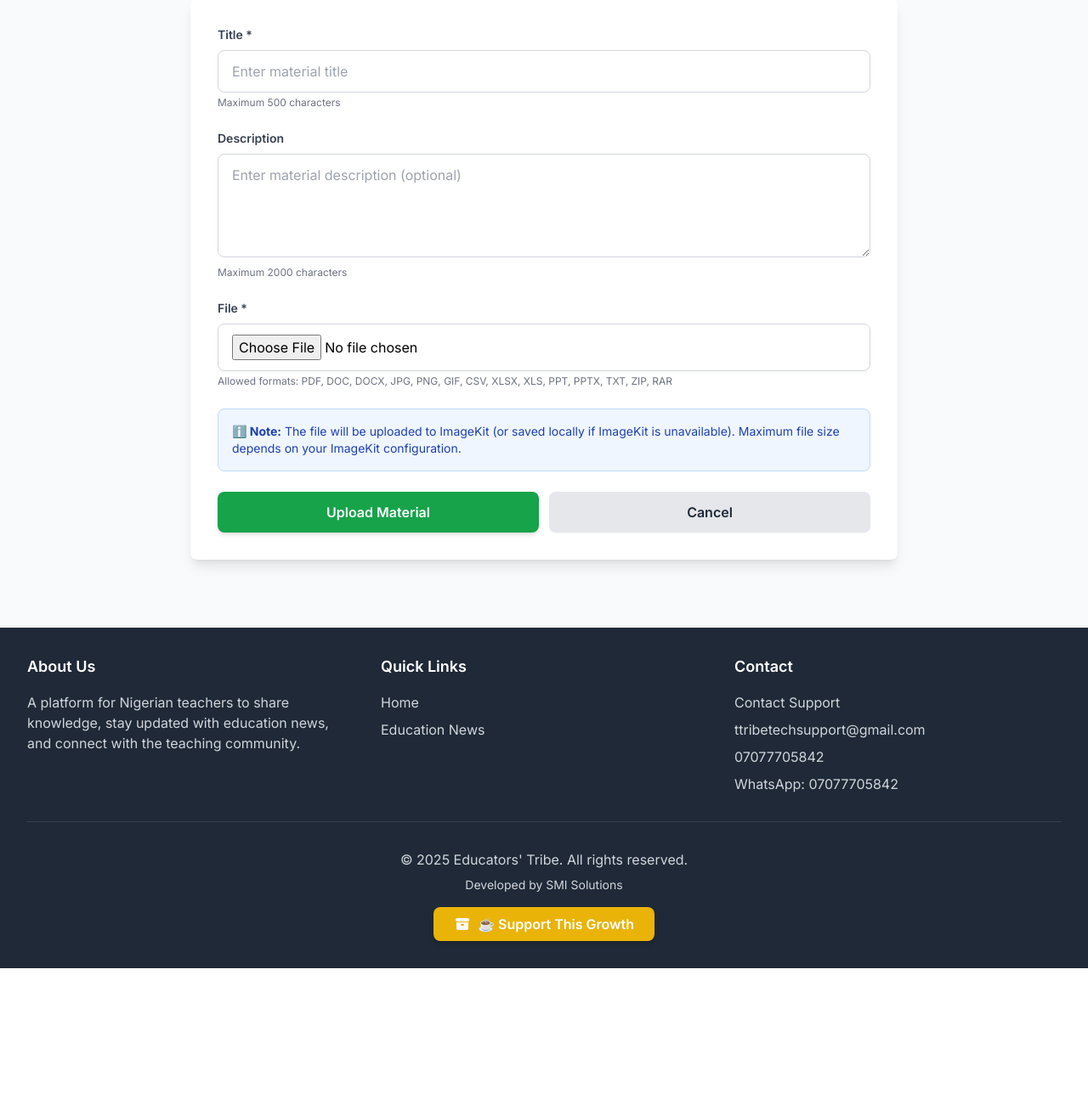
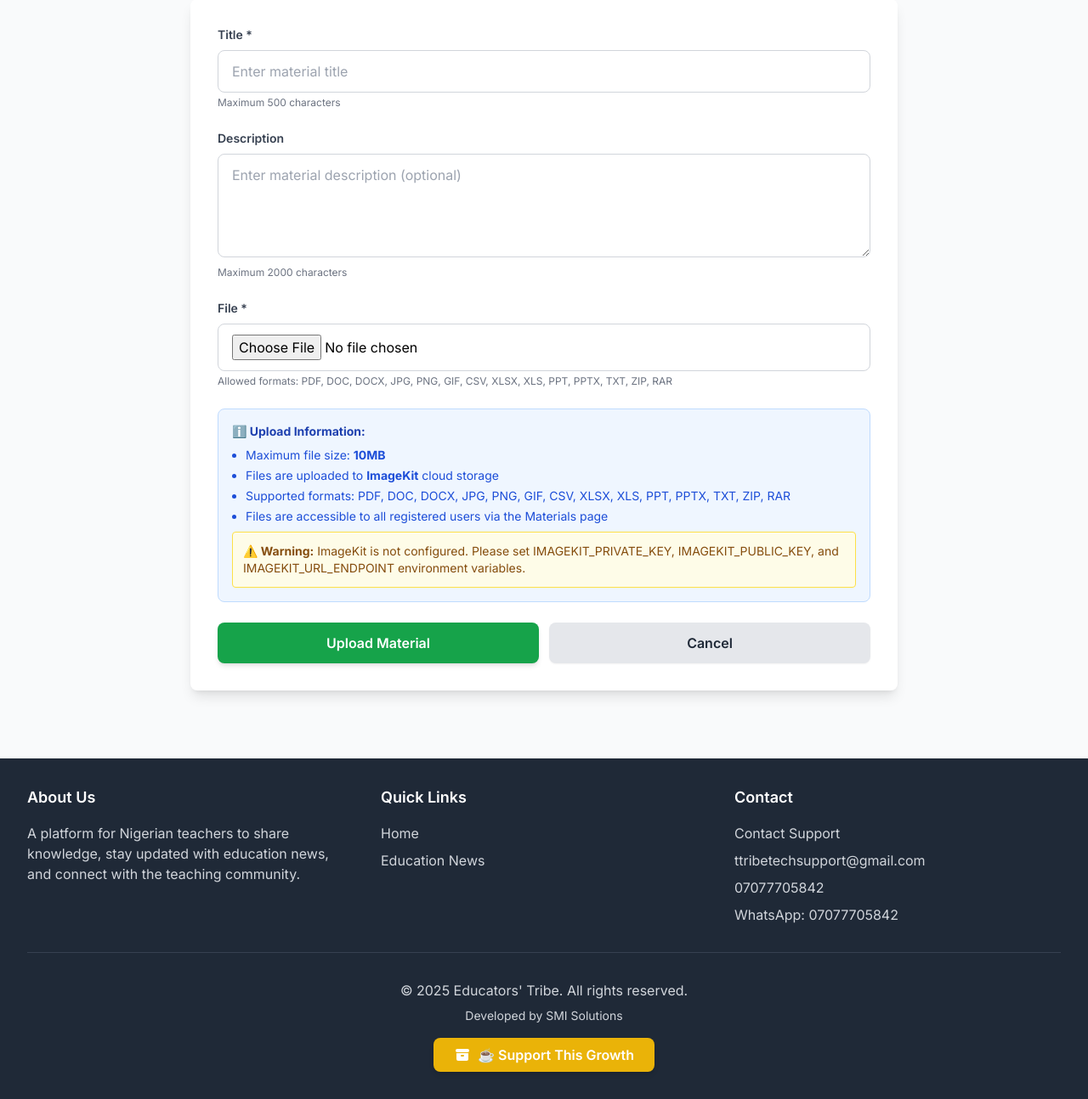
Before and after one commit to spw3bt3ch/educators-tribe, a Flask app: page /admin/materials/upload in a window 1280 px wide. Shown: the part 201-1495 px from the top of the page at 85% size. Before the commit the page ends 1341 px from the top, so only its background shows below. Run offline with Flask 3, Linux system fonts and the light colour scheme; a user stored in the database is signed in; some libraries are stand-ins or nearby versions.

Commit message:
file upload

```diff
--- a/templates/admin_upload_material.html
+++ b/templates/admin_upload_material.html
@@ -50,12 +50,24 @@
                 </p>
             </div>
 
-            <!-- Info Box -->
-            <div class="bg-blue-50 border border-blue-200 rounded-lg p-4">
-                <p class="text-sm text-blue-800">
-                    <strong>ℹ️ Note:</strong> The file will be uploaded to ImageKit (or saved locally if ImageKit is unavailable).
-                    Maximum file size depends on your ImageKit configuration.
+                        <!-- Info Box -->
+            <div class="bg-blue-50 border border-blue-200 rounded-lg p-4 space-y-2">
+                <p class="text-sm text-blue-800 font-semibold mb-2">
+                    <strong>ℹ️ Upload Information:</strong>
                 </p>
+                <ul class="text-sm text-blue-700 space-y-1 ml-4 list-disc">
+                    <li>Maximum file size: <strong>10MB</strong></li>
+                    <li>Files are uploaded to <strong>ImageKit</strong> cloud storage</li>
+                    <li>Supported formats: PDF, DOC, DOCX, JPG, PNG, GIF, CSV, XLSX, XLS, PPT, PPTX, TXT, ZIP, RAR</li>
+                    <li>Files are accessible to all registered users via the Materials page</li>
+                </ul>
+                {% if not imagekit %}
+                <div class="mt-3 p-3 bg-yellow-50 border border-yellow-300 rounded">
+                    <p class="text-sm text-yellow-800">
+                        <strong>⚠️ Warning:</strong> ImageKit is not configured. Please set IMAGEKIT_PRIVATE_KEY, IMAGEKIT_PUBLIC_KEY, and IMAGEKIT_URL_ENDPOINT environment variables.
+                    </p>
+                </div>
+                {% endif %}
             </div>
 
             <!-- Buttons -->
```
